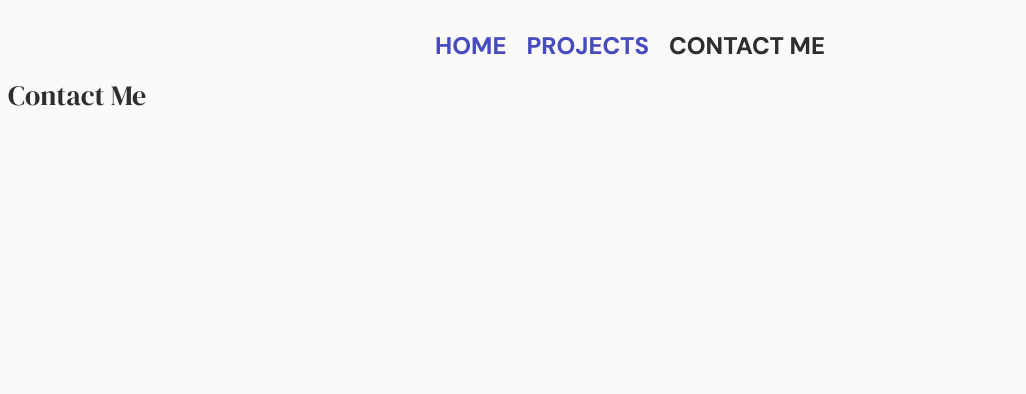
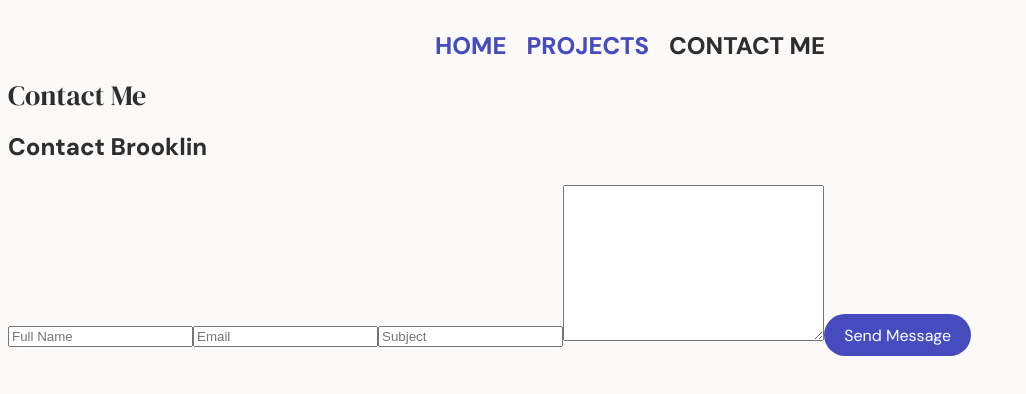
Before and after one commit to brooklinlee/portfolio, a React (Vite) app: page /contact in a window 1280 px wide. Shown: the top 394 px of the page, without its empty margins (0-1026 px from the left). Built offline with nearby package versions, Linux system fonts and the light colour scheme; the HTML template or start-up script is replaced by a standard one.

Commit message:
stub up base contact form

```diff
--- /dev/null
+++ b/src/components/Contact/ContactForm.jsx
@@ -0,0 +1,25 @@
+// import { useState } from "react";
+
+
+
+
+const ContactForm = () => {
+
+
+  return (
+  <>
+    <div>
+      <h2>Contact Brooklin</h2>
+      <form action="">
+        <input type="text" placeholder="Full Name" name='user_name' required />
+        <input type="email" placeholder="Email" name='user_email' required />
+        <input type="text" placeholder="Subject" name='subject' required />
+        <textarea name="message" id="" cols="30" rows="10"></textarea>
+        <button>Send Message</button>
+      </form>
+    </div>
+  </>
+  )
+}
+
+export default ContactForm;
--- a/src/components/Home/HomeHeader.css
+++ b/src/components/Home/HomeHeader.css
@@ -54,3 +54,25 @@
   width: 720px;
   margin-right: 14%;
 }
+
+@media (max-width: 800px) {
+.home-header {
+  display: flex;
+  flex-direction: column-reverse;
+  align-items: center;
+  justify-content: center;
+
+}
+
+.left-container {
+  width: 100%;
+
+}
+
+  .right-container img {
+    width: 200px;
+    display: none;
+  }
+
+
+}
--- a/src/pages/Contact/Contact.jsx
+++ b/src/pages/Contact/Contact.jsx
@@ -1,6 +1,11 @@
+import ContactForm from "../../components/Contact/ContactForm"
+
 const Contact = () => {
   return (
+    <>
     <h1>Contact Me</h1>
+    <ContactForm />
+    </>
   )
 }
 
```
Also changed, not shown: 1 other file (tests, documents, lock files or other folders).
